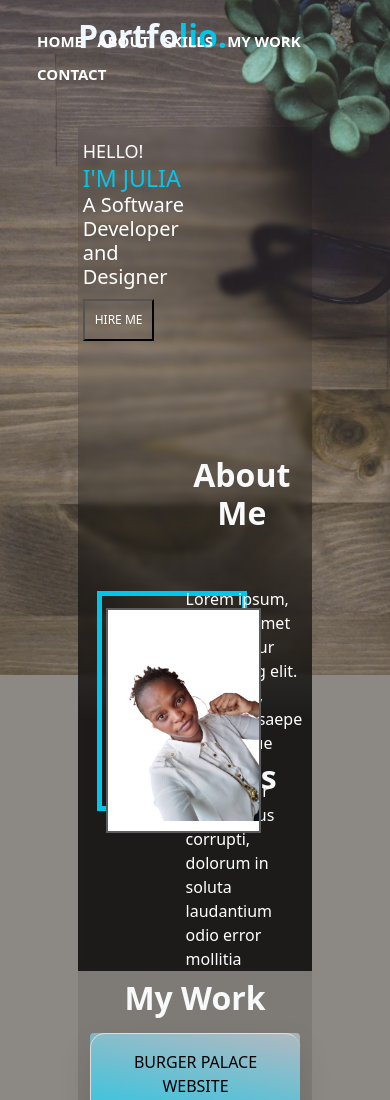
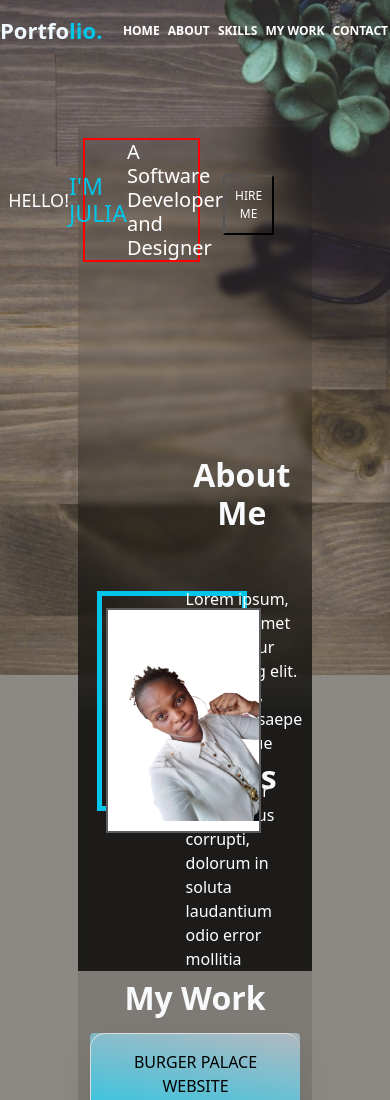
Before and after one commit to juliamwangi123/Porfolio, a plain HTML site: page index.html in a window 390 px wide. Shown: the top 1100 px of the page. Drawn offline with nearby package versions, Linux system fonts and the light colour scheme.

Commit message:
ft:add mobile view

```diff
--- a/css/style.css
+++ b/css/style.css
@@ -5,12 +5,11 @@
 }
 
 .section1{
-     background-image: url("../assets/one1.jpeg");
-
+    background-image: url("../assets/one1.jpeg");
     min-height: 80vh;
     background-repeat: no-repeat;
     background-attachment: scroll;
-     background-size: cover;
+    background-size: cover;
     background-position:center;
     overflow: hidden;
 
@@ -454,3 +453,39 @@ ul li a:hover{
      color: white;
      opacity:1;
  }
+
+/* mobile-view */
+ @media screen and (max-width:768px) {
+        .section1{
+            height: 30vh;
+            width:100%
+        }
+
+        nav ul{
+            position: absolute;
+            right:0%;
+            top:2%;
+        }
+
+        nav ul li{
+            padding:2px;
+            font-size: 12px;
+        }
+
+        .logo{
+            position: absolute;
+            left:0%;
+            top:2%;    /* background-image: linear-gradient(rgba(0, 0, 0, 0.1)30%,rgba(0, 0, 0, 0.8)70%); */
+        }
+          .logo h5{
+            font-size: 22px;
+          }
+
+
+          #intro{
+              display: flex;
+              align-items: center;
+              justify-content: center;
+              border:2px solid red;
+          }
+ }
--- a/index.html
+++ b/index.html
@@ -35,7 +35,7 @@
                     <h3>I'M JULIA</h3>
                     <h5 class="lead">A Software Developer and Designer</h5>
                     <!-- <P style="font-style: oblique;">I make wordferful things</P> -->
-                    <button><a href="https://mail.google.com/mail/?view=cm&fs=1&to=juliahwambui3@gmail.com">HIRE ME</a></button>
+                    <button id="btn"><a href="https://mail.google.com/mail/?view=cm&fs=1&to=juliahwambui3@gmail.com">HIRE ME</a></button>
                 </div>
                   <!-- about me -->
                     <div class="hdAbout">
--- a/js/main.js
+++ b/js/main.js
@@ -1,9 +1,5 @@
 $(document).ready(function(){
-$("nav").click(function(){
-    $("this").css("opacity", 0.2)
-
-});
-
+    $("#btn").effect("bounce", { times:4, distance:200 }, 400);
 
 
 
```
